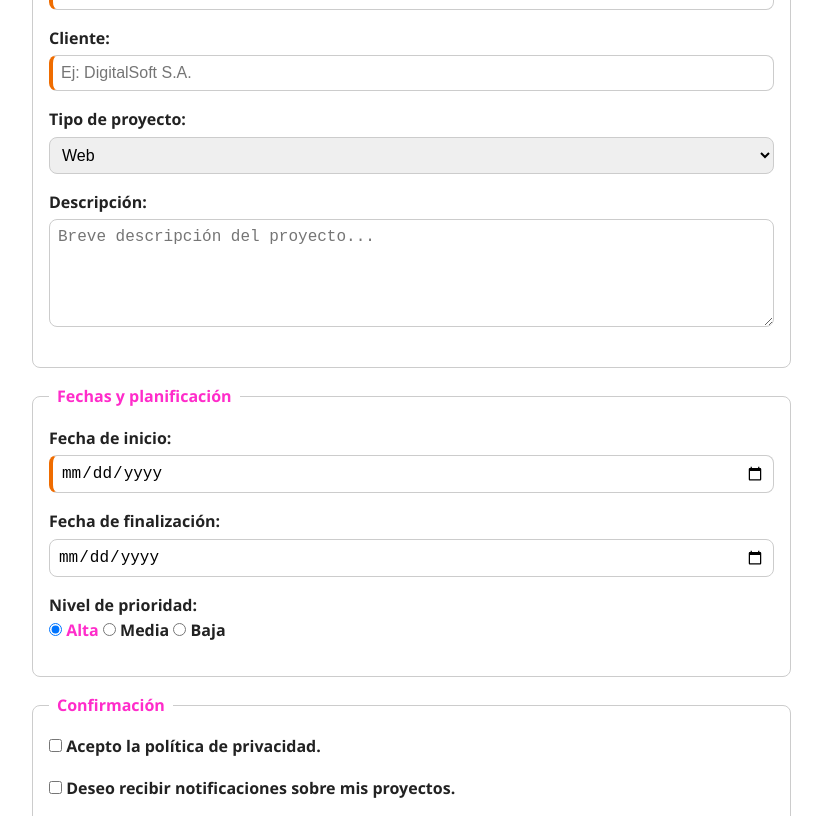
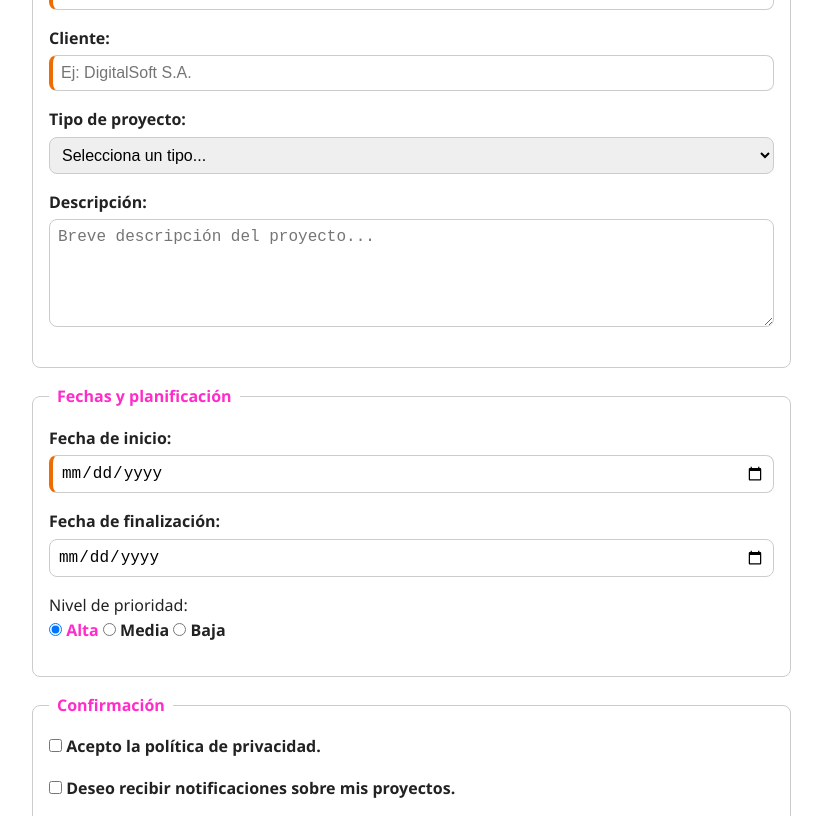
Before and after one commit to maialenblancoo/TareAppPlus, a plain HTML site: page form.html in a window 1280 px wide. Shown: the part 460-1276 px from the top of the page, without its empty margins (90-912 px from the left). Drawn offline with Linux system fonts and the light colour scheme.

Commit message:
corrección de errores

```diff
--- a/form.html
+++ b/form.html
@@ -48,8 +48,9 @@
           <p>
             <label for="tipo">Tipo de proyecto:</label><br>
             <select id="tipo" name="tipo" required>
+              <option value="" disabled selected hidden>Selecciona un tipo...</option>
               <optgroup label="Desarrollo">
-                <option value="web" selected>Web</option>
+                <option value="web">Web</option>
                 <option value="movil">Aplicación móvil</option>
                 <option value="software">Software a medida</option>
               </optgroup>
@@ -80,11 +81,14 @@
           </p>
 
           <p>
-            <label for="prioridad">Nivel de prioridad:</label><br>
+            <span class="label-group">Nivel de prioridad:</span><br>
+
             <input type="radio" id="alta" name="prioridad" value="alta" checked>
             <label for="alta">Alta</label>
+
             <input type="radio" id="media" name="prioridad" value="media">
             <label for="media">Media</label>
+
             <input type="radio" id="baja" name="prioridad" value="baja">
             <label for="baja">Baja</label>
           </p>
```
